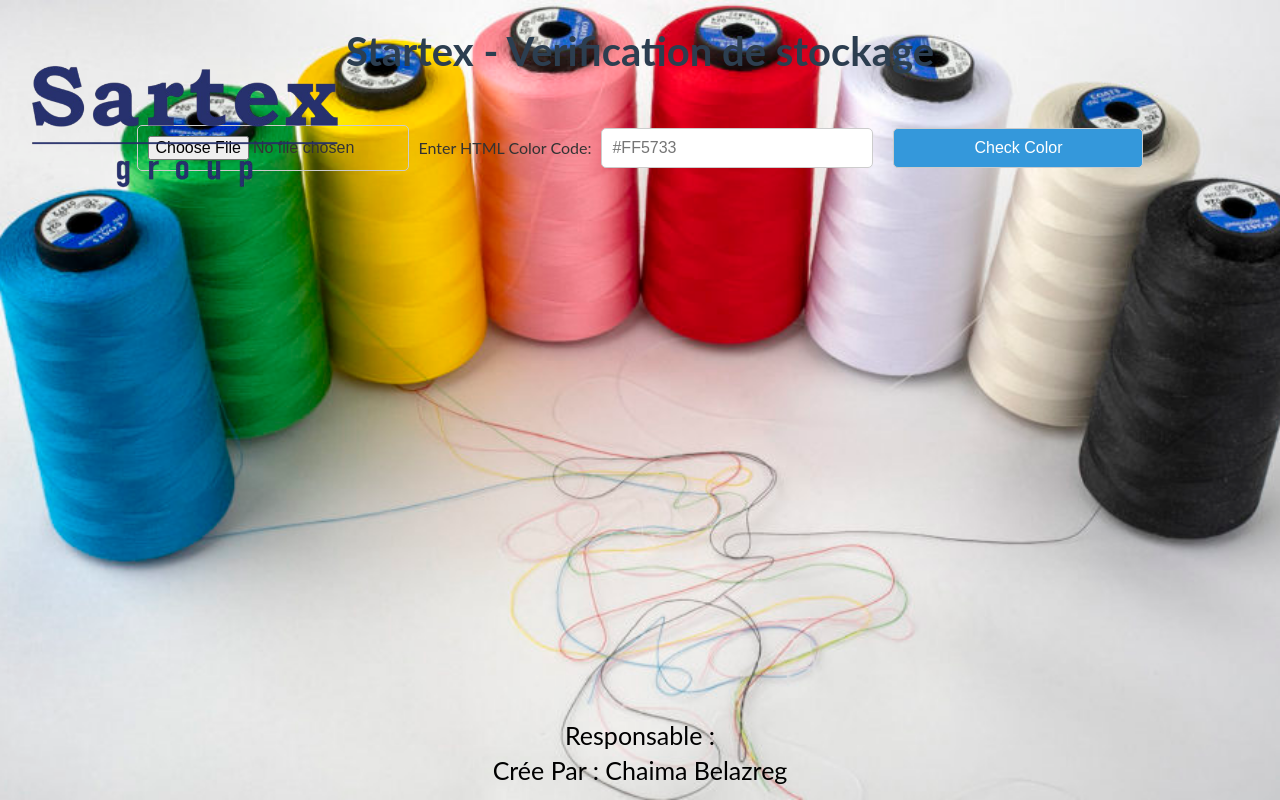
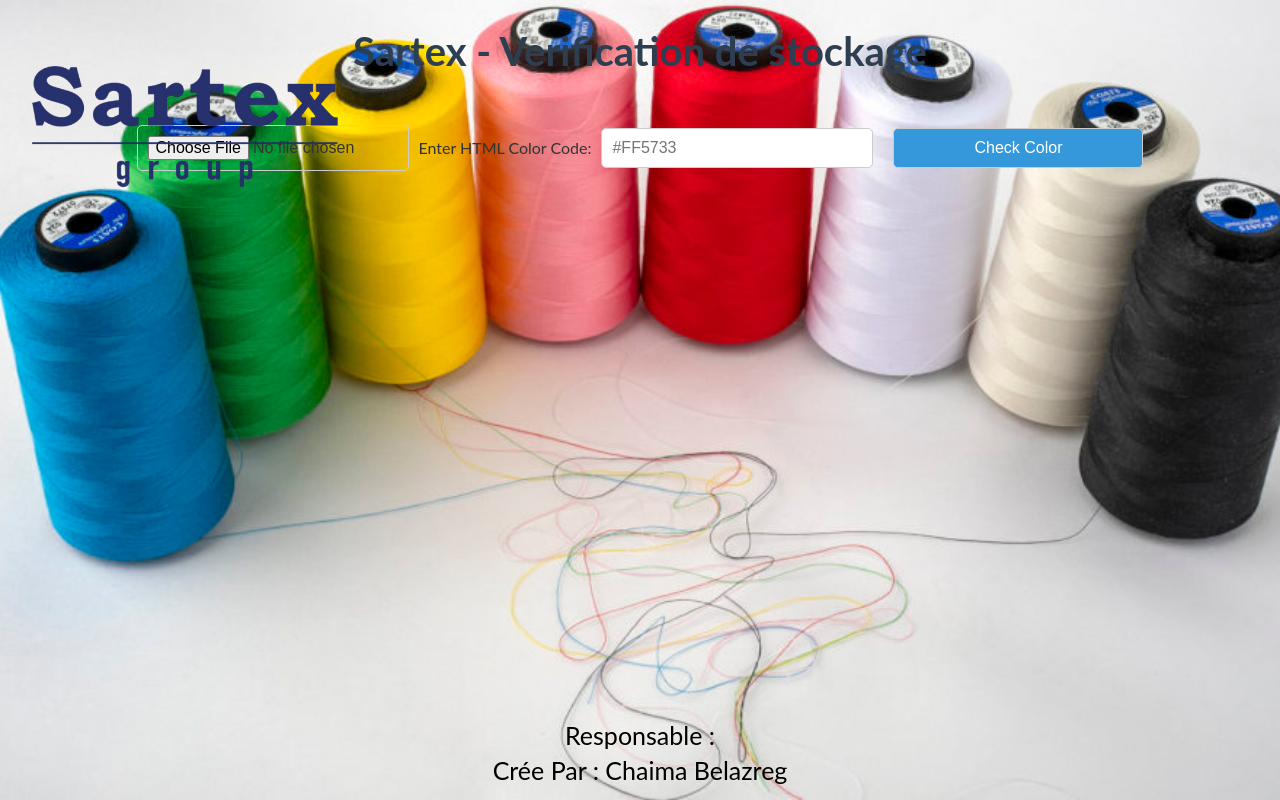
Before and after one commit to m2l33k/color-stock-checker, a plain HTML site: page index.html in a window 1280 px wide. Drawn offline with Linux system fonts and the light colour scheme; files whose address does not match are found by name.

Commit message:
Update index.html

```diff
--- a/index.html
+++ b/index.html
@@ -8,7 +8,7 @@
     <link rel="icon" href="./assets/images/Sartex-group-big-768x512-removebg-preview.png" type="image/png">
 </head>
 <body>
-    <h1>Startex - Verification de stockage </h1>
+    <h1>Sartex - Verification de stockage </h1>
     <div id="instructions">
     <input type="file" id="file-input" accept=".xlsx" />
     <br>
```
